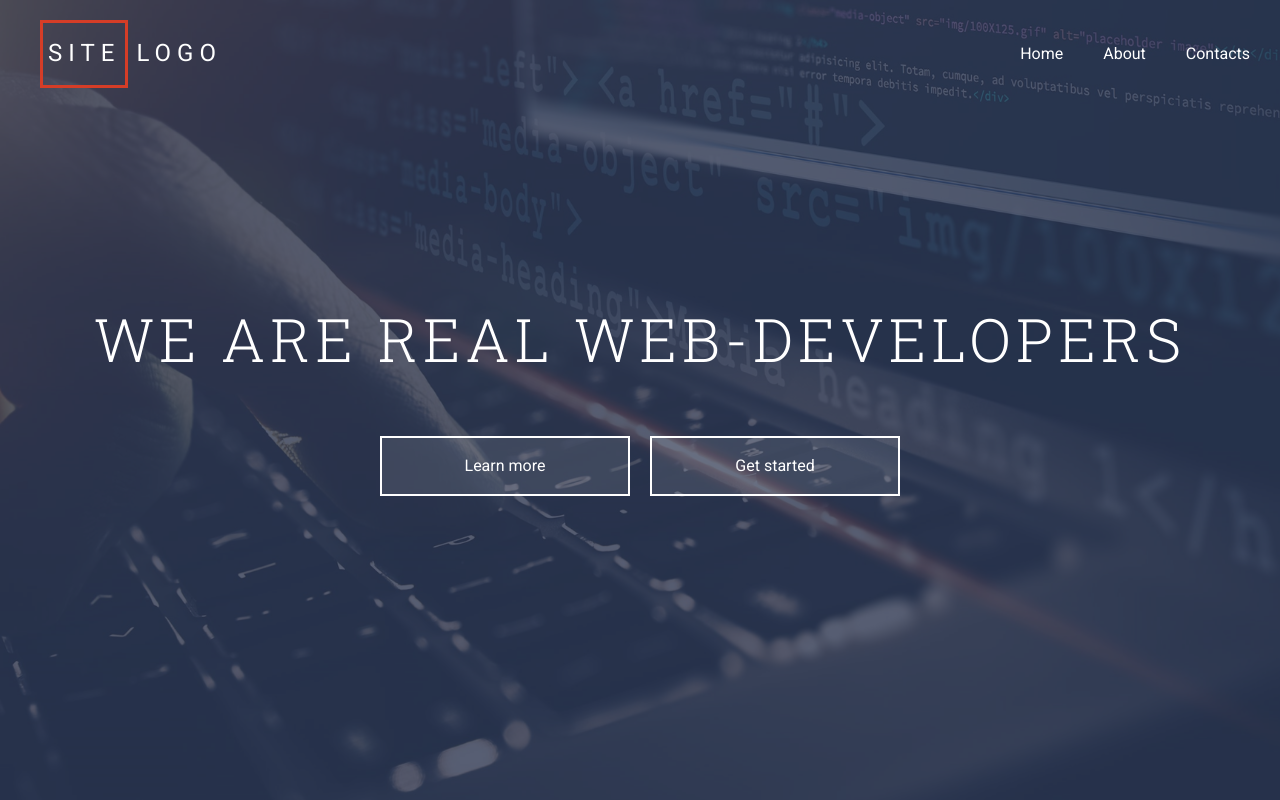
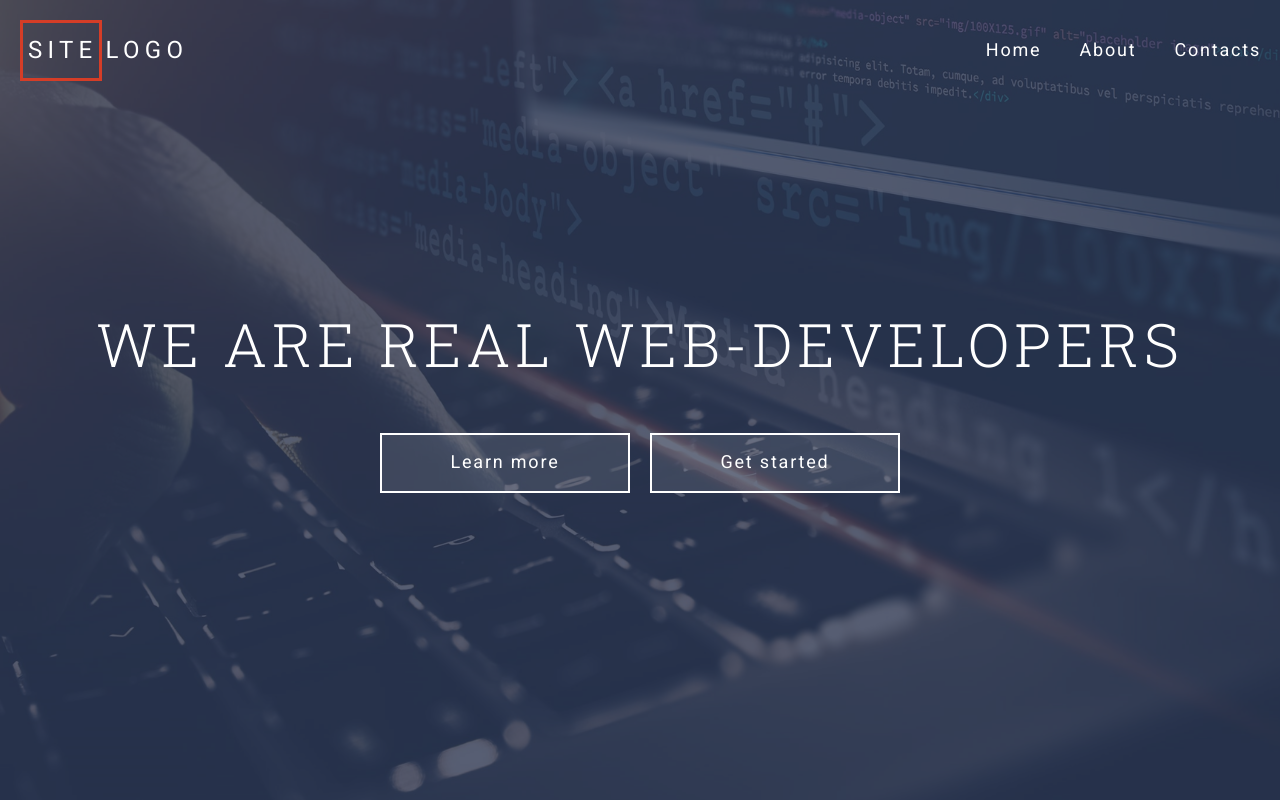
Before and after one commit to MaryRitzy/grid-template, a website: page index.html in a window 1280 px wide. Drawn offline with Linux system fonts and the light colour scheme.

Commit message:
done pixel-by-pixel style accordance for header

```diff
--- a/assets/scss/common/_classes.scss
+++ b/assets/scss/common/_classes.scss
@@ -8,13 +8,12 @@ background-color: rgba(255, 255, 255, 0.1);
 border: 2px solid $color-white;
 padding: 0.5em 1em;
 
+font-size: 1.125rem;
+letter-spacing: 0.1em;
+
 transition: background-color 0.25s;
 
 &:hover {
   background-color: $color-accent;
 }
-
-  &--light {
-
-  }
 }
--- a/assets/scss/common/_typography.scss
+++ b/assets/scss/common/_typography.scss
@@ -7,6 +7,7 @@
 html {
   font-family: $font-main;
   font-size: $font-size;
+  overflow-y: scroll;
 }
 
 body {
@@ -15,15 +16,15 @@ body {
 }
 
 h1 {
-  font-size: 60px;
-letter-spacing: 5px;
+  font-size: 3.75rem;
+letter-spacing: 0.08em;
+line-height: 1.2em;
 font-weight: 300;
 font-family: $font-header;
 }
 
 h2 {
   font-family: $font-header;
-
 }
 
 h3 {
--- a/assets/scss/components/header/_header-content.scss
+++ b/assets/scss/components/header/_header-content.scss
@@ -7,7 +7,7 @@
     }
 
   &__title {
-    margin: 0 0 63px;
+    margin: 0 0 53px;
     text-align: center;
   }
 
--- a/assets/scss/components/header/_header-logo.scss
+++ b/assets/scss/components/header/_header-logo.scss
@@ -1,13 +1,13 @@
 .header-logo {
 
   font-size: 1.5rem;
-  letter-spacing: 0.25em;
+  letter-spacing: 0.22em;
   color: #ffffff;
 
 
 &__link {
 display: block;
-  padding: 20px;
+  padding: $gap $gap $gap 0;
 
 
 
@@ -15,9 +15,9 @@ display: block;
 
 &__accent {
   display: inline-block;
-  padding: 17px 5px 17px 5px;
+  padding: 14px 1px 13px 5px;
   border: 3px solid $color-highlight;
-  margin-right: 8px;
+  margin-right: 4px;
 }
 
 }
--- a/assets/scss/components/header/_header-navbar.scss
+++ b/assets/scss/components/header/_header-navbar.scss
@@ -2,28 +2,28 @@
   &__btn {
     display: none;
   }
-
 
   &__list {
     display: grid;
     grid-template-columns: repeat(auto-fit, minmax(30px, max-content));
     justify-content: end;
     gap: $gap;
-    @include unlist;
-  }
 
-  &__item {
-
+    @include unlist(0 (-$gap-sm) 0 0);
   }
 
   &__link {
     display: block;
-    padding: $gap $gap-sm;
+    padding: 19px 9px;
+
+    /*padding: $gap $gap-sm;*/
+
+    font-size: 1.125rem;
+    letter-spacing: 0.1em;
 
     &:hover,
     &:focus {
       color: $color-accent;
     }
-
   }
   }
```
Also changed, not shown: assets/css/style.css.
